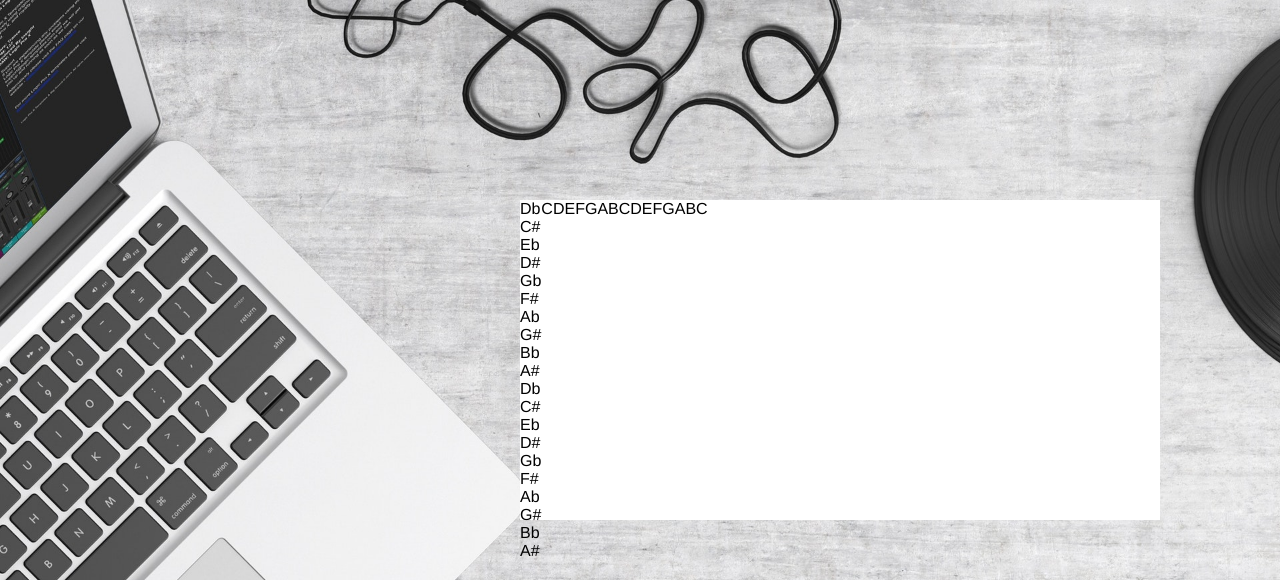
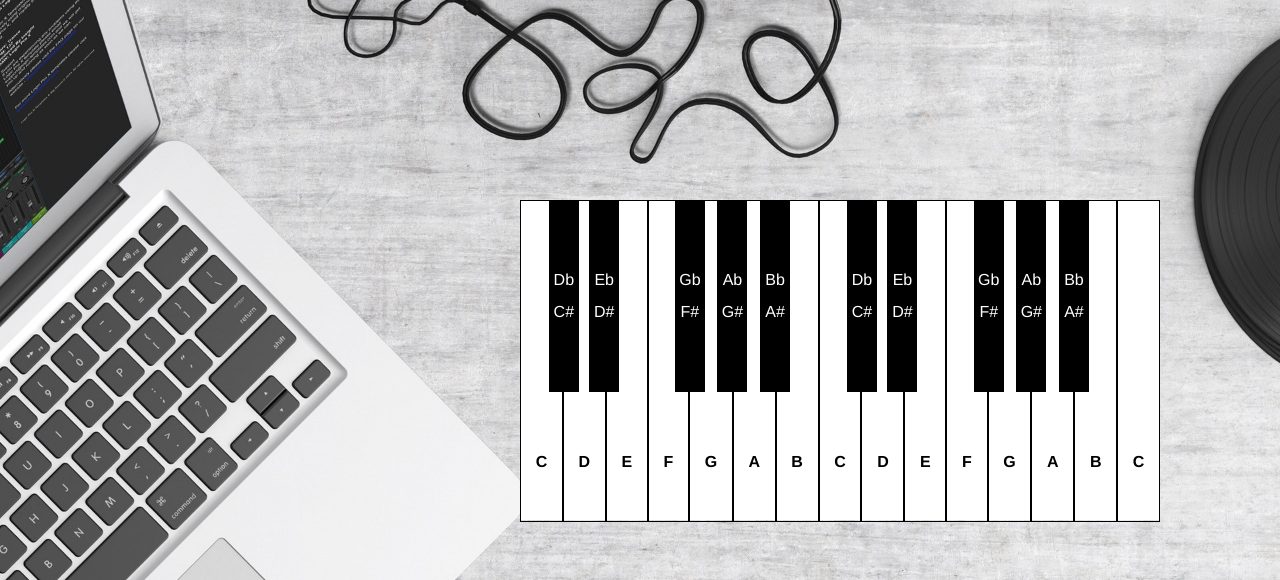
Before and after one commit to Music-Community-Lab-NYC/Pianofy, a PHP site: page / in a window 1280 px wide. Shown: the part 220-800 px from the top of the page. Run offline with PHP 8.4, Linux system fonts and the light colour scheme.

Commit message:
style: style 4 groups of upnote

```diff
--- a/style.css
+++ b/style.css
@@ -23,11 +23,84 @@
   flex-wrap: nowrap;
 }
 
-.note {
+.up-note-group {
+  position: absolute;
+  top: 0;
+  left: 0;
+  width: 100%;
+  height: 60%;
+}
+
+.up-note-group .up-note-group-1 {
+  position: absolute;
+  top: 0;
+  left: 4.5%;
+  width: 11%;
+  height: 100%;
+  display: flex;
+  flex-direction: row;
+  flex-wrap: nowrap;
+  justify-content: space-between;
+}
+
+.up-note-group .up-note-group-2 {
+  position: absolute;
+  top: 0;
+  left: 24.2%;
+  width: 18%;
+  height: 100%;
+  display: flex;
+  flex-direction: row;
+  flex-wrap: nowrap;
+  justify-content: space-between;
+}
+
+.up-note-group .up-note-group-3 {
+  position: absolute;
+  top: 0;
+  left: 51.1%;
+  width: 11%;
+  height: 100%;
+  display: flex;
+  flex-direction: row;
+  flex-wrap: nowrap;
+  justify-content: space-between;
+}
+
+.up-note-group .up-note-group-4 {
+  position: absolute;
+  top: 0;
+  left: 70.9%;
+  width: 18%;
+  height: 100%;
+  display: flex;
+  flex-direction: row;
+  flex-wrap: nowrap;
+  justify-content: space-between;
+}
+
+.up-note-group .up-note {
+  width: 30px;
+  height: 100%;
+  color: rgba(255, 255, 255, 1);
+  background: rgba(0, 0, 0, 1);
+  line-height: 2;
+  display: flex;
+  flex-direction: column;
+  justify-content: center;
+  align-items: center;
+}
+
+.bottom-note {
   height: 100%;
   flex: 1 1 auto;
   border: 1px solid rgba(0, 0, 0, 1);
   display: flex;
   justify-content: center;
-  align-items: center;
+  align-items: flex-end;
 }
+
+.bottom-note div {
+  margin-bottom: 50px;
+  font-weight: bold;
+}
```
